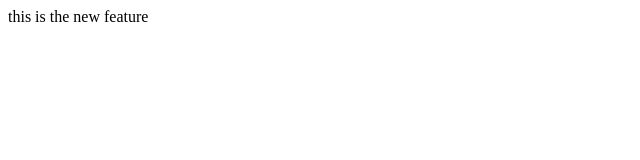
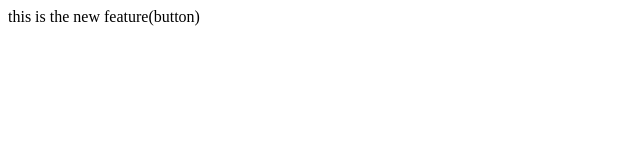
Before and after one commit to krishnakasaudhan0/local-repo, a plain HTML site: page index.html in a window 1280 px wide. Shown: the full height of the page, 0-640 px from the left. Drawn offline with Linux system fonts and the light colour scheme.

```diff
--- a/index.html
+++ b/index.html
@@ -1,3 +1,3 @@
-<p>this is the new feature
+<p>this is the new feature(button)
 
 </p>
```
